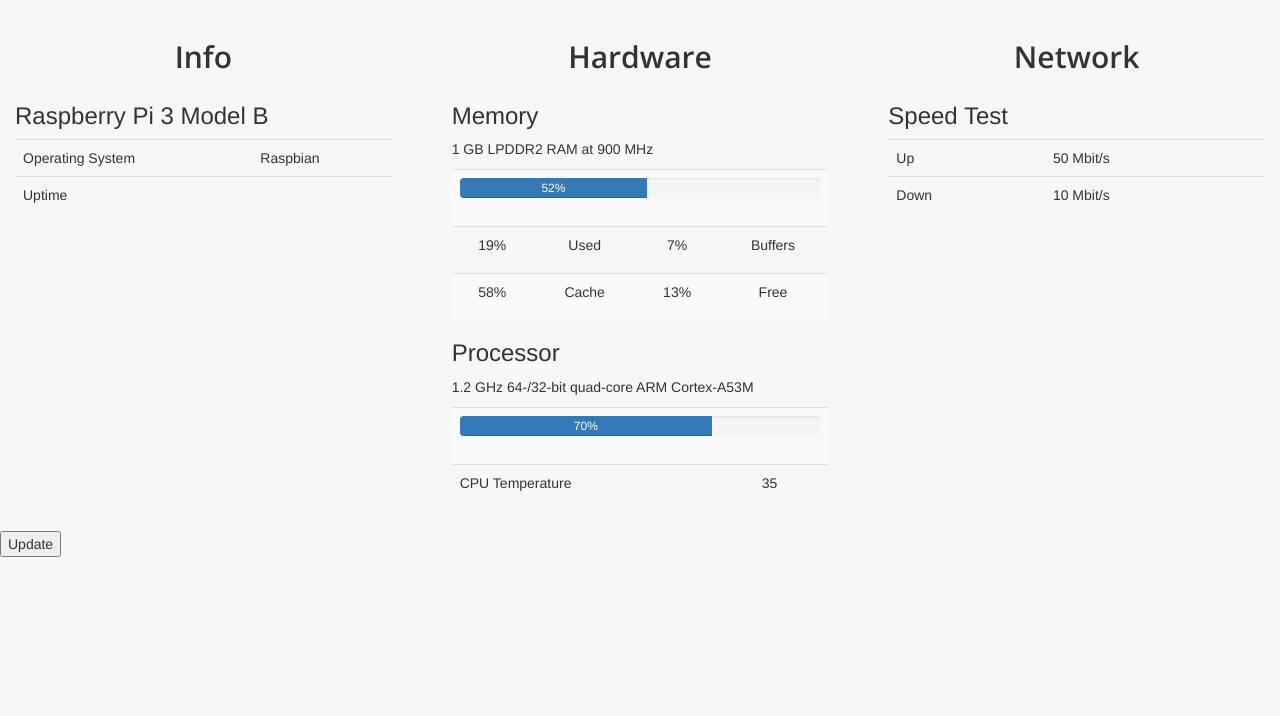
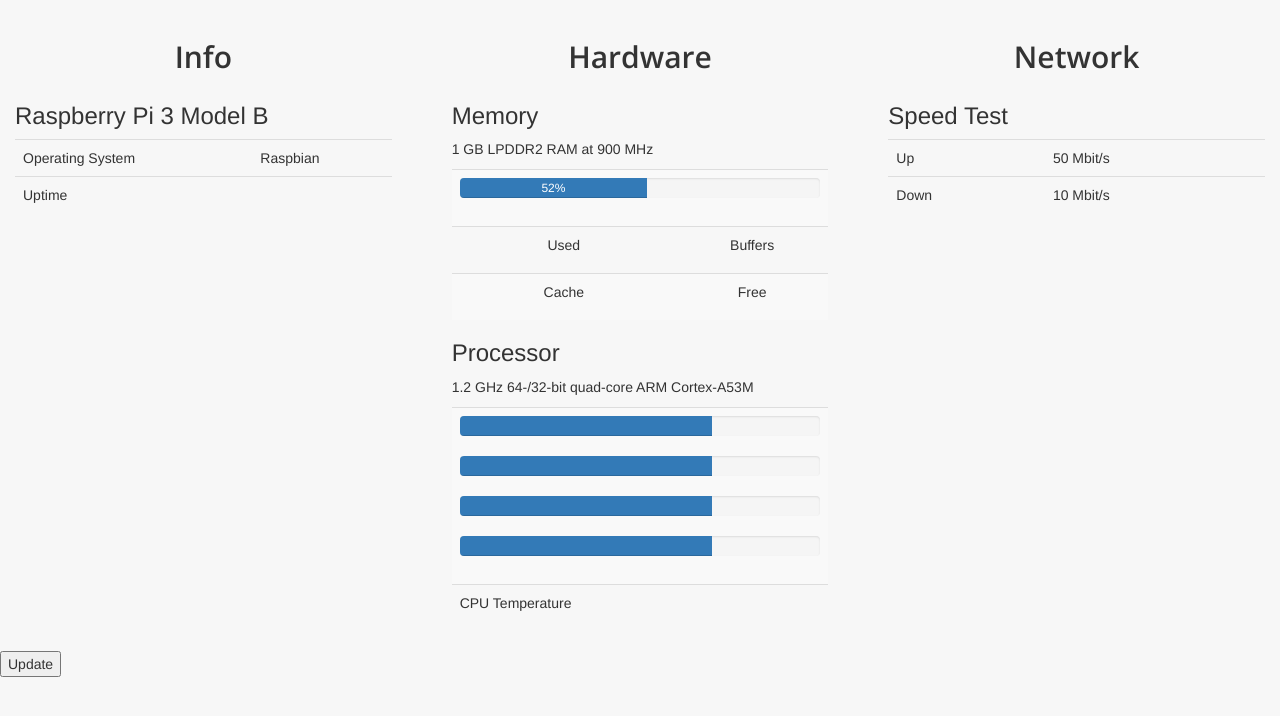
Before and after one commit to GaryLam56/RaspberryPiMonitor, a Django app: template monitor/templates/monitor/index.html in a window 1280 px wide. Shown: the part 52-768 px from the top of the page. Run offline with Django 3.2, Linux system fonts and the light colour scheme; the template is opened without the code that fills it, so the values that code supplies are empty; some libraries are stand-ins or nearby versions; some web fonts are replaced.

Commit message:
updated template

```diff
--- a/monitor/templates/monitor/index.html
+++ b/monitor/templates/monitor/index.html
@@ -15,7 +15,7 @@
     <div class="navbar-header">
       <a class="navbar-brand" href="#">Raspberry Pi Monitor</a>
     </div>
-  </div><!-- /.container-fluid -->
+  </div>
 </nav>
 
 <body>
@@ -40,7 +40,7 @@
         	    				<td>
         	    				Uptime
         	    				</td>
-        	    				<td>
+        	    				<td id="pi-uptime">
 
         	    				</td>
         	    			</tr>
@@ -66,14 +66,14 @@
 		            		</td>
 					  	</tr>
 					  	<tr>
-					      	<td align="center">
-					          	19%
-					      	</td align="center">
+					      	<td id="used-percentage" align="center">
+
+					      	</td>
 					      	<td align="center">
 					        	<p>Used</p>
 					      	</td>
-					      	<td align="center">
-					          	7%
+					      	<td id="buffer-percentage" align="center">
+
 					      	</td>
 					      	<td align="center">
 					        	<p>Buffers</p>
@@ -81,14 +81,14 @@
 					    </tr>
 
 					    <tr>
-					      	<td align="center">
-					          	58%
+					      	<td id ="cache-percentage" align="center">
+
 					      	</td>
 					      	<td align="center">
 					        	<p>Cache</p>
 					      	</td>
-					      	<td align="center">
-					        	13%
+					      	<td id="free-percentage" align="center">
+
 					      	</td>
 					      	<td align="center">
 					        	<p>Free</p>
@@ -102,10 +102,25 @@
 						<tbody>
 							<tr>
 								<td colspan="8">
-								<div class="progress">
-			                		<div id='processor' class='progress-bar' role='progressbar' aria-valuenow='70' aria-valuemin='0' aria-valuemax='100' style='width:70%'>
-			                			70%
-			                		</div>
+									<div class="progress">
+										<div id='processor0' class='progress-bar' role='progressbar' aria-valuenow='70' aria-valuemin='0' aria-valuemax='100' style='width:70%'>
+
+										</div>
+									</div>
+									<div class="progress">
+										<div id='processor1' class='progress-bar' role='progressbar' aria-valuenow='70' aria-valuemin='0' aria-valuemax='100' style='width:70%'>
+
+										</div>
+									</div>
+									<div class="progress">
+										<div id='processor2' class='progress-bar' role='progressbar' aria-valuenow='70' aria-valuemin='0' aria-valuemax='100' style='width:70%'>
+
+										</div>
+									</div>
+									<div class="progress">
+										<div id='processor3' class='progress-bar' role='progressbar' aria-valuenow='70' aria-valuemin='0' aria-valuemax='100' style='width:70%'>
+
+										</div>
 			                	</div>
 								</td>
 							</tr>
@@ -113,8 +128,8 @@
 								<td>
 									CPU Temperature
 								</td>
-								<td>
-									35
+								<td id="cpu-temperature">
+
 								</td>
 							</tr>
 						</tbody>
@@ -150,6 +165,9 @@
             </div>
         </div>
 
-    <button type="button" id="btn">Update</button>
+    <button type="button" id="update-btn">Update</button>
+<script>
+	update();
+</script>
 </body>
 </html>
```
Also changed, not shown: monitor/static/monitor/js/myscript.js (+11 -2 lines).
